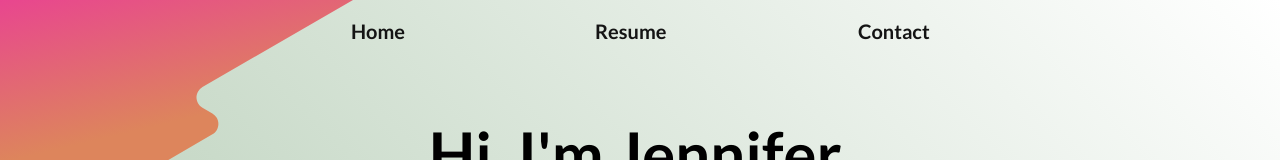
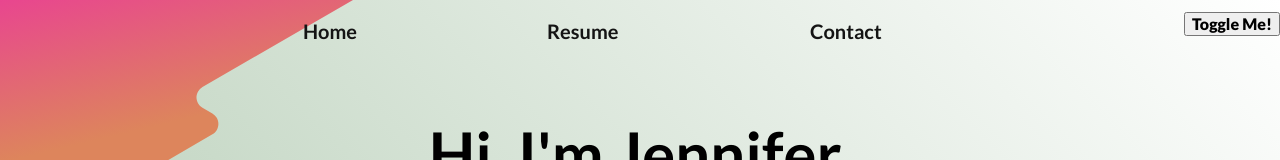
Before and after one commit to jenhedg/hi-jennifer-vue, a Vue app: page / in a window 1280 px wide. Shown: the top 160 px of the page. Built offline with nearby package versions, Linux system fonts and the light colour scheme.

Commit message:
add toggle btn component, toggling light/dark theme

```diff
--- a/src/components/app/Nav.vue
+++ b/src/components/app/Nav.vue
@@ -2,35 +2,28 @@
   <nav class="nav">
     <ul class="navList">
       <li class="navList__link">
-        <router-link class="hover--grow" to="/" role="button" aria-label="menu"
-          >Home</router-link
-        >
+        <router-link class="hover--grow" to="/" role="button" aria-label="menu">Home</router-link>
       </li>
       <li class="navList__link">
-        <router-link
-          class="hover--grow"
-          to="/resume"
-          role="button"
-          aria-label="menu"
-          >Resume</router-link
-        >
+        <router-link class="hover--grow" to="/resume" role="button" aria-label="menu">Resume</router-link>
       </li>
       <li class="navList__link">
-        <router-link
-          class="hover--grow"
-          to="/contact"
-          role="button"
-          aria-label="menu"
-          >Contact</router-link
-        >
+        <router-link class="hover--grow" to="/contact" role="button" aria-label="menu">Contact</router-link>
       </li>
     </ul>
+    <div>
+      <ToggleThemeBtn />
+    </div>
   </nav>
 </template>
 
 <script>
+import ToggleThemeBtn from "@/components/app/ToggleThemeBtn.vue";
 export default {
   name: "Nav",
+  components: {
+    ToggleThemeBtn
+  },
   data: function () {
     return {
       state: "default",
--- /dev/null
+++ b/src/components/app/ToggleThemeBtn.vue
@@ -0,0 +1,29 @@
+<template>
+  <button @click="toggleTheme">Toggle Me!</button>
+</template>
+
+<script>
+export default {
+  name: "ToggleThemeBtn",
+  data(){
+    return {
+      theme:'light'
+      }
+  },
+  watch: {
+    theme(theme) {
+      document.documentElement.dataset.theme = theme // this is where the magic happens
+    } // the `dataset.theme` is the data-theme attribute I set in my SCSS file (highlighted above)
+  },
+  methods:{
+     toggleTheme() {
+      this.theme = this.theme === 'light' ? 'dark' : 'light' // switch themes based on current value of `this.theme`
+    }
+  }
+
+};
+</script>
+
+<style lang="scss">
+@import "@/styles/main.scss";
+</style>
--- a/src/styles/main.scss
+++ b/src/styles/main.scss
@@ -17,6 +17,13 @@
 // Views
 @import "views/resume.scss";
 @import "views/contact.scss";
+
+@media screen {
+  body:root[data-theme="dark"] {
+    background-color: black;
+    color: white;
+  }
+}
 
 *,
 html {
```
